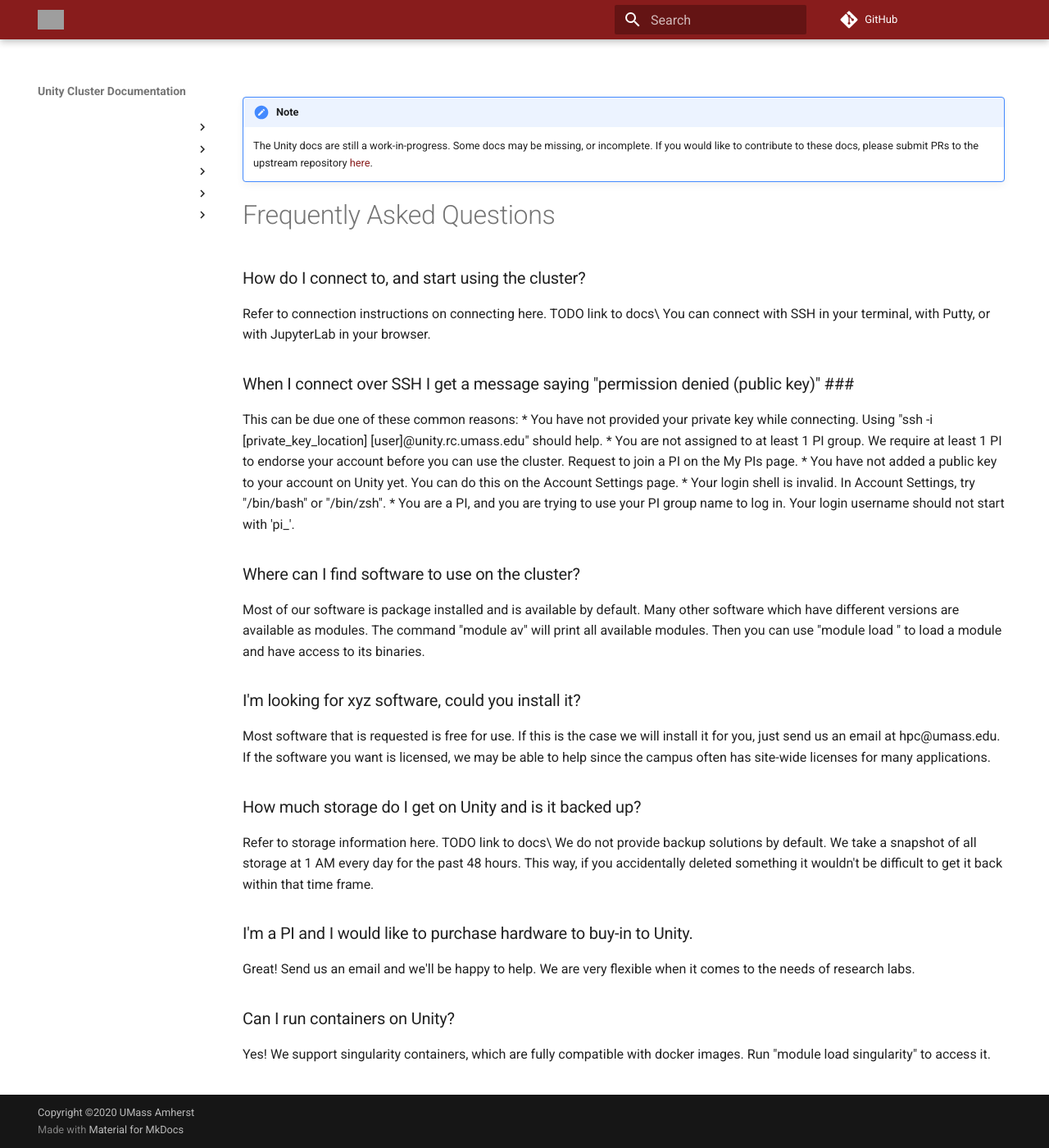
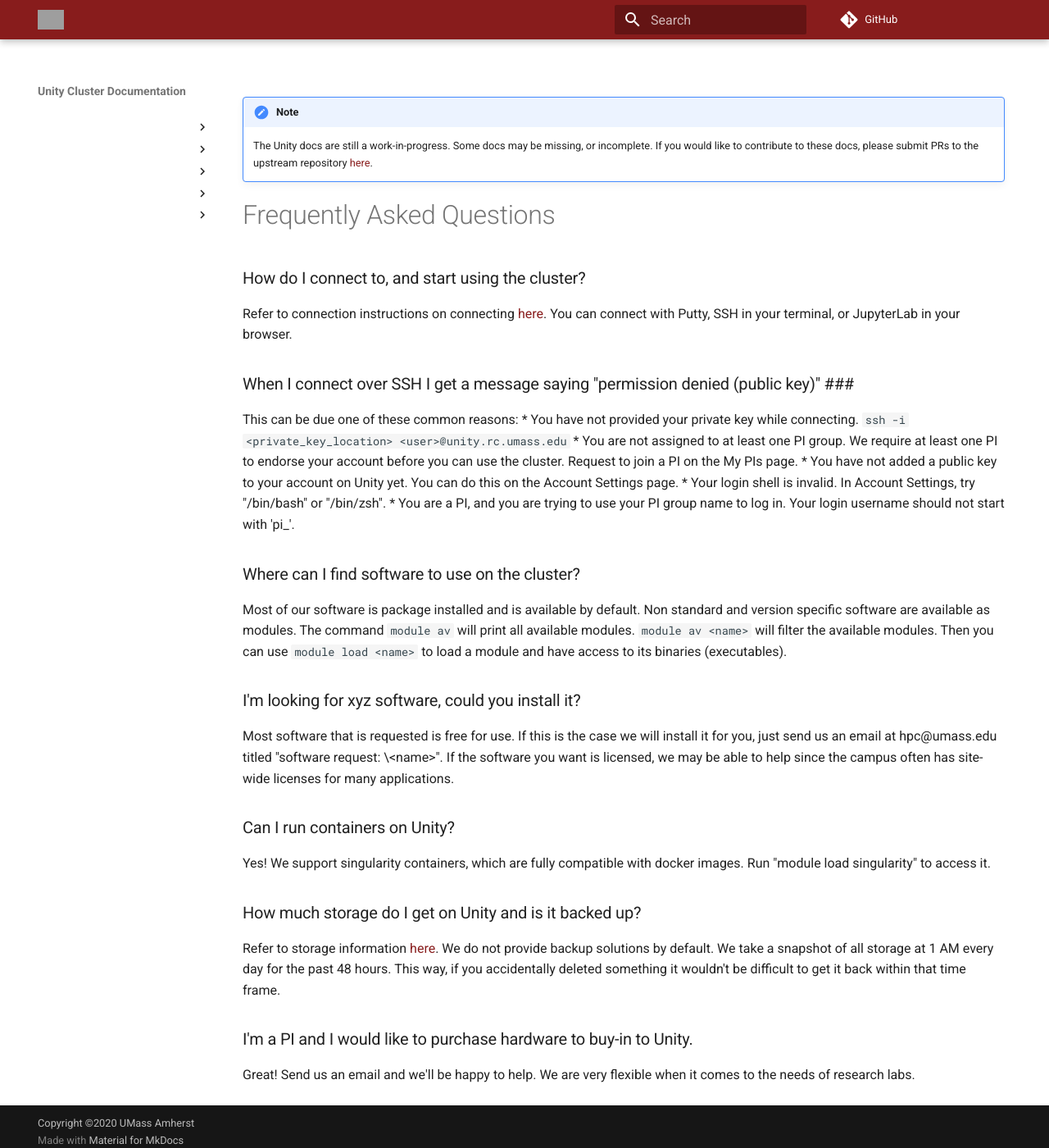
Before and after one commit to UMass-RC/unity-docs, an MkDocs documentation site: the page built from docs/faq.md, in a window 1280 px wide and 1400 px high. Shown: the whole window at 82% size. Built offline with MkDocs 1.6.1 and Material for MkDocs 9.7.7, drawn with Linux system fonts in a browser that asks for light colours; comment, search, counter and statistics services are not loaded; grey boxes are pictures that could not be loaded.

Commit message:
Update faq.md

```diff
--- a/docs/faq.md
+++ b/docs/faq.md
@@ -4,31 +4,36 @@
 # Frequently Asked Questions #
 
 ### How do I connect to, and start using the cluster? ###
-Refer to connection instructions on connecting here. TODO link to docs\
-You can connect with SSH in your terminal, with Putty, or with JupyterLab in your browser.
+Refer to connection instructions on connecting [here](url).
+You can connect with Putty, SSH in your terminal, or JupyterLab in your browser.
 
 ### When I connect over SSH I get a message saying "permission denied (public key)" ###
 This can be due one of these common reasons:
-* You have not provided your private key while connecting. Using "ssh -i [private_key_location] [user]@unity.rc.umass.edu" should help.
-* You are not assigned to at least 1 PI group. We require at least 1 PI to endorse your account before you can use the cluster. Request to join a PI on the My PIs page.
+* You have not provided your private key while connecting. `ssh -i <private_key_location> <user>@unity.rc.umass.edu`
+* You are not assigned to at least one PI group. We require at least one PI to endorse your account before you can use the cluster. Request to join a PI on the My PIs page.
 * You have not added a public key to your account on Unity yet. You can do this on the Account Settings page.
 * Your login shell is invalid. In Account Settings, try "/bin/bash" or "/bin/zsh".
 * You are a PI, and you are trying to use your PI group name to log in. Your login username should not start with 'pi_'.
 
 ### Where can I find software to use on the cluster? ###
-Most of our software is package installed and is available by default. Many other software which have different versions are available as modules. The command "module av" will print all available modules. Then you can use "module load <name>" to load a module and have access to its binaries.
+Most of our software is package installed and is available by default.
+Non standard and version specific software are available as modules.
+The command `module av` will print all available modules. `module av <name>` will filter the available modules.
+Then you can use `module load <name>` to load a module and have access to its binaries (executables).
 
 ### I'm looking for xyz software, could you install it? ###
-Most software that is requested is free for use. If this is the case we will install it for you, just send us an email at hpc@umass.edu.
+Most software that is requested is free for use.
+If this is the case we will install it for you, just send us an email at hpc@umass.edu titled "software request: \<name\>".
 If the software you want is licensed, we may be able to help since the campus often has site-wide licenses for many applications.
 
+### Can I run containers on Unity? ###
+Yes! We support singularity containers, which are fully compatible with docker images. Run "module load singularity" to access it.
+
 ### How much storage do I get on Unity and is it backed up? ###
-Refer to storage information here. TODO link to docs\
-We do not provide backup solutions by default. We take a snapshot of all storage at 1 AM every day for the past 48 hours.
+Refer to storage information [here](url).
+We do not provide backup solutions by default.
+We take a snapshot of all storage at 1 AM every day for the past 48 hours.
 This way, if you accidentally deleted something it wouldn't be difficult to get it back within that time frame.
 
 ### I'm a PI and I would like to purchase hardware to buy-in to Unity. ###
 Great! Send us an email and we'll be happy to help. We are very flexible when it comes to the needs of research labs.
-
-### Can I run containers on Unity? ###
-Yes! We support singularity containers, which are fully compatible with docker images. Run "module load singularity" to access it.
```
